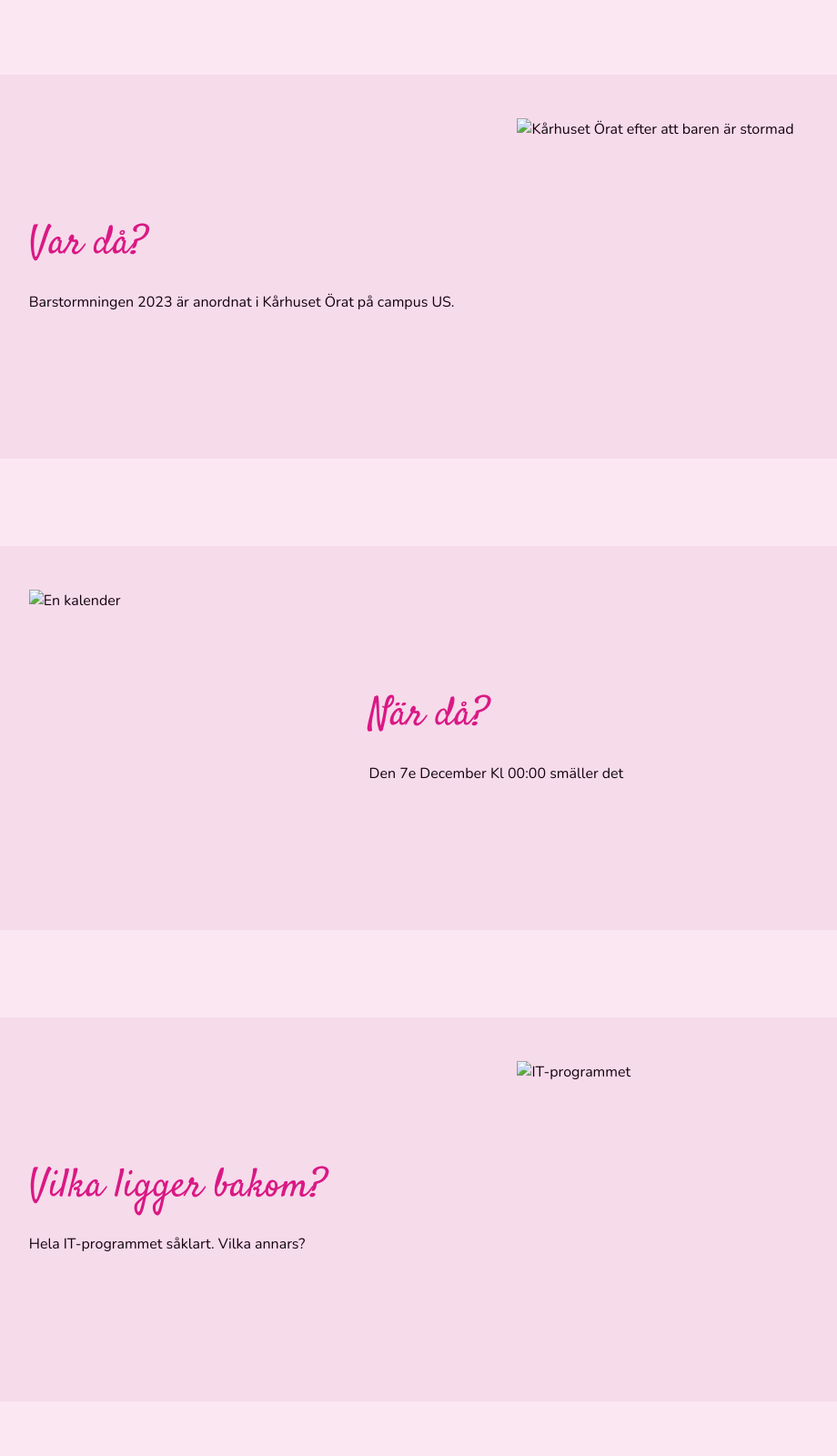
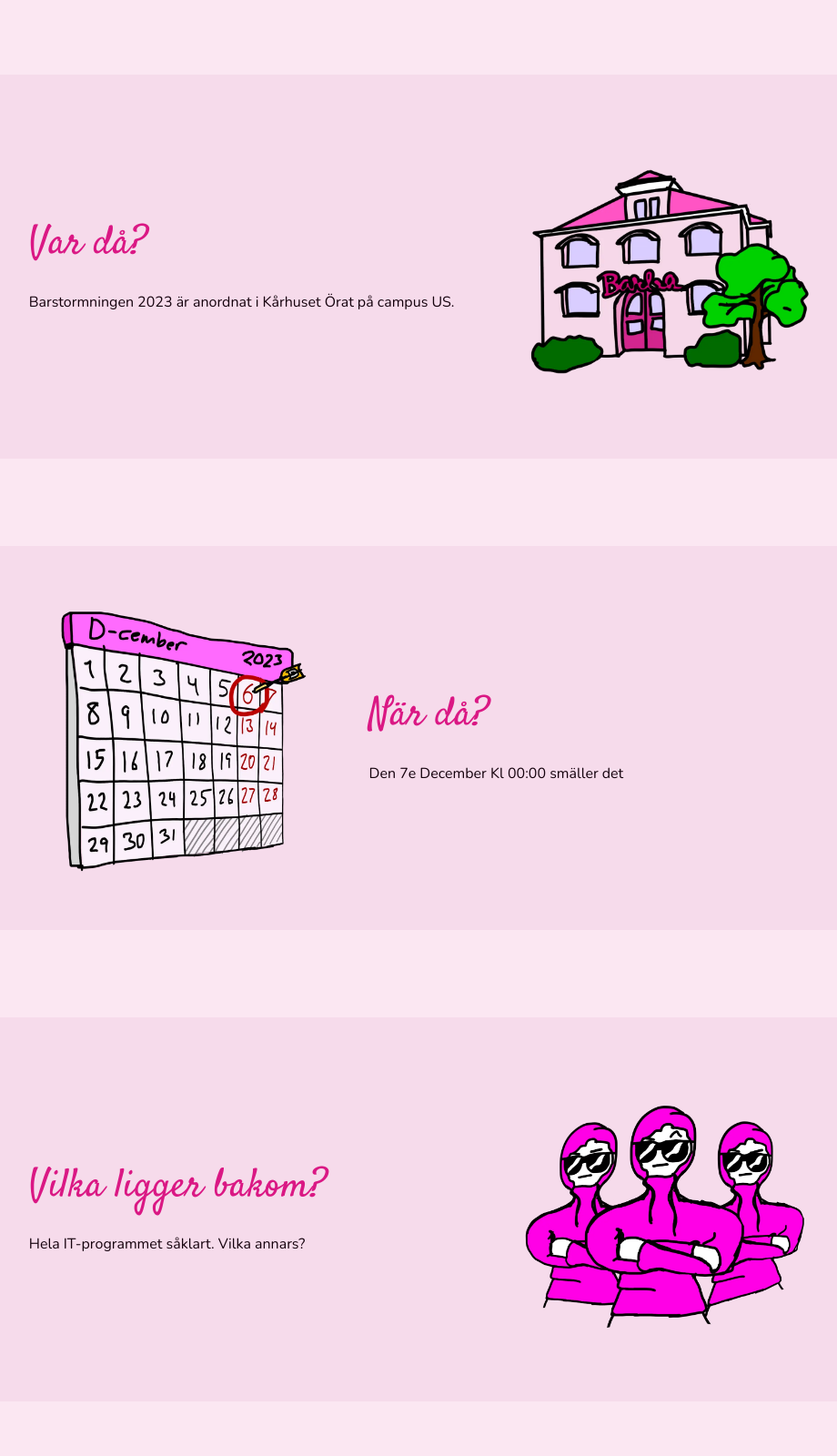
Before and after one commit to ayysmkz/ayysmkz.github.io, a plain HTML site: page index.html in a window 1280 px wide. Shown: the part 540-2140 px from the top of the page at 91% size, without its empty margins (177-1097 px from the left). Drawn offline with nearby package versions, Linux system fonts and the light colour scheme; files that its build step writes are made by us from their sources.

Commit message:
Update index.html

```diff
--- a/index.html
+++ b/index.html
@@ -1,8 +1,12 @@
 <!DOCTYPE html>
 <html lang="en"><head><meta http-equiv="Content-Type" content="text/html; charset=UTF-8">
 
+    <!--God dag sexIT 2023. Vi ser att ni har hittat den uppgraderade versionen av er hemsida muahahahahahaha -->
+    <!--Nej skämt åsido, det här är faktiskt bara en meme, ingen tänker storma baren på riktigt (hoppas vi). Vill ni ha den nertagen så är det bara säga till exIT 2022,
+    de borde ha koll på vilka de ska kontakta. Ha de gött och TAGGA BARBA!-->
+
     <meta name="viewport" content="width=device-width, initial-scale=1.0">
-    <link rel="stylesheet" href="./files/index.css">
+    <link rel="stylesheet" href="./index.css">
     <title>STORMA BAREN</title>
   </head>
   <body>
@@ -44,7 +48,7 @@
       <h2 class="headline-2">Var då?</h2>
       <p>Barstormningen 2023 är anordnat i Kårhuset Örat på campus US.</p>
     </div>
-    <img src="./files/örat.webp" alt="Kårhuset Örat efter att baren är stormad">
+    <img src="./örat.webp" alt="Kårhuset Örat efter att baren är stormad">
   </section>
 
   <section class="text-image right">
@@ -52,7 +56,7 @@
       <h2 class="headline-2">När då?</h2>
       <p>Den 7e December Kl 00:00 smäller det</p>
     </div>
-    <img src="./files/kalender.webp" alt="En kalender">
+    <img src="./kalender.webp" alt="En kalender">
   </section>
 
   <section class="text-image left">
@@ -60,11 +64,11 @@
       <h2 class="headline-2">Vilka ligger bakom?</h2>
       <p>Hela IT-programmet såklart. Vilka annars?</p>
     </div>
-    <img src="./files/sexit.webp" alt="IT-programmet">
+    <img src="./sexit.webp" alt="IT-programmet">
   </section>
 
   <section class="barbapang">
-    <img src="./files/barbapang.webp" alt="">
+    <img src="./barbapang.webp" alt="">
   </section>
 </div>
 
```
